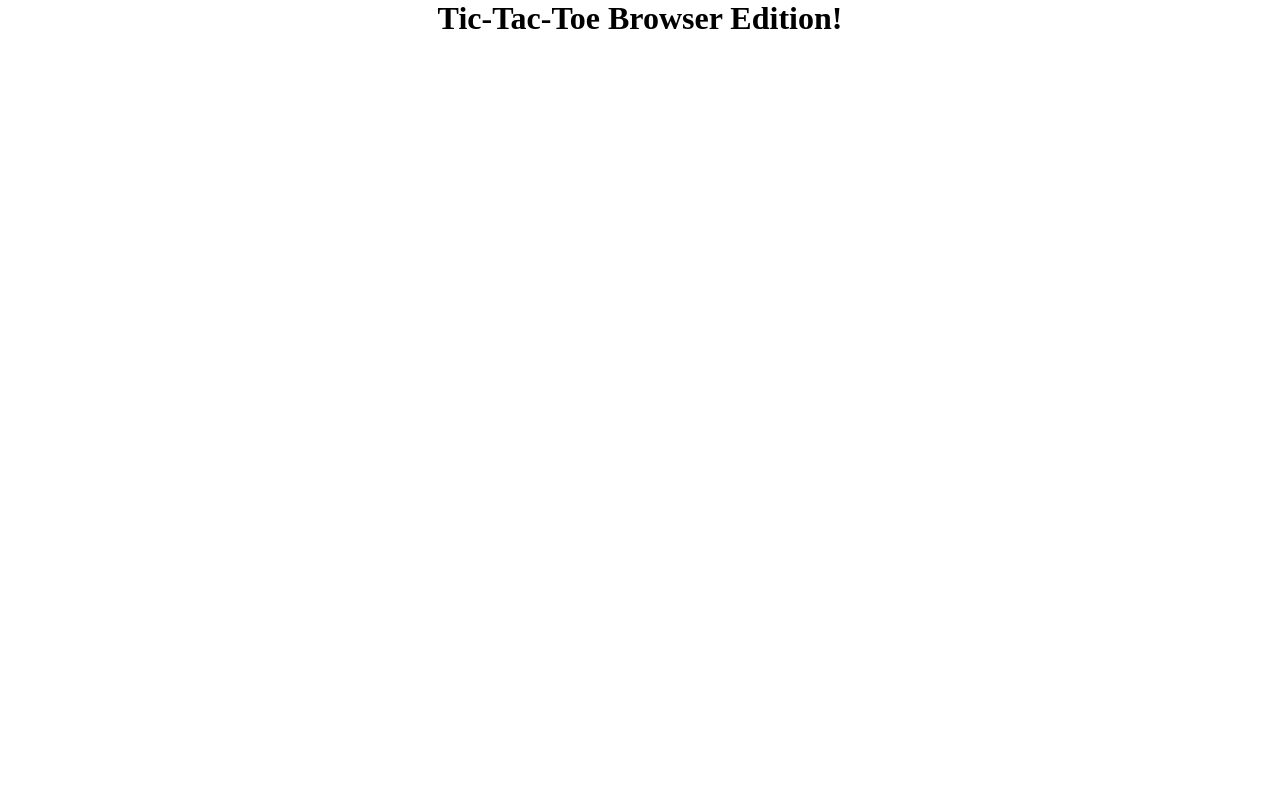
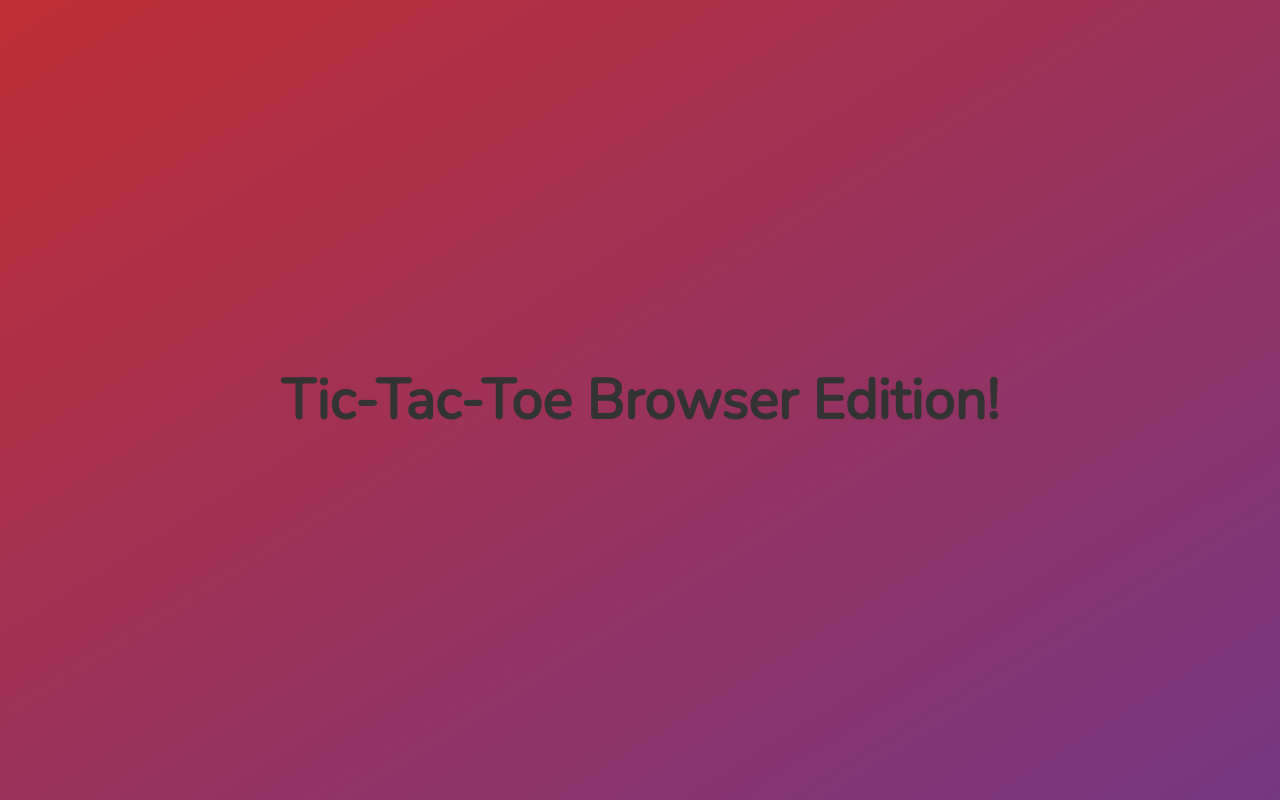
Before and after one commit to millerado/tic-tac-toe, a plain HTML site: page index.html in a window 1280 px wide. Drawn offline with nearby package versions, Linux system fonts and the light colour scheme.

Commit message:
copied some background styling from another project

```diff
--- a/css/style.css
+++ b/css/style.css
@@ -1,10 +1,28 @@
+@import url("https://fonts.googleapis.com/css2?family=Nunito&display=swap");
+
 * {
   margin: 0;
+  padding: 0;
+  box-sizing: inherit;
+}
+
+html {
+  font-size: 62.5%;
   box-sizing: border-box;
 }
 
-header {
+body {
+  font-family: "Nunito", sans-serif;
+  font-weight: 400;
+  height: 100vh;
+  color: #333;
+  background-image: linear-gradient(to top left, #753682 0%, #bf2e34 100%);
   display: flex;
   align-items: center;
   justify-content: center;
 }
+
+h1 {
+  font-weight: bold;
+  font-size: 56px;
+}
```
